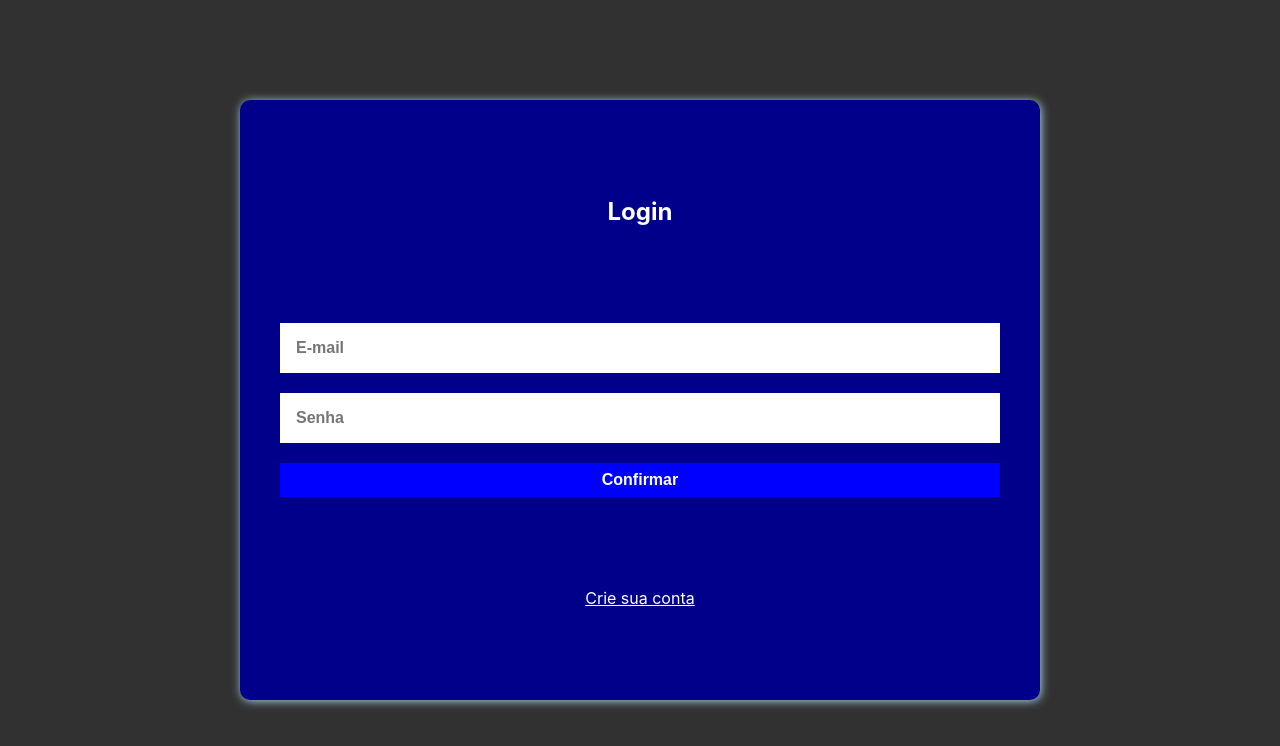
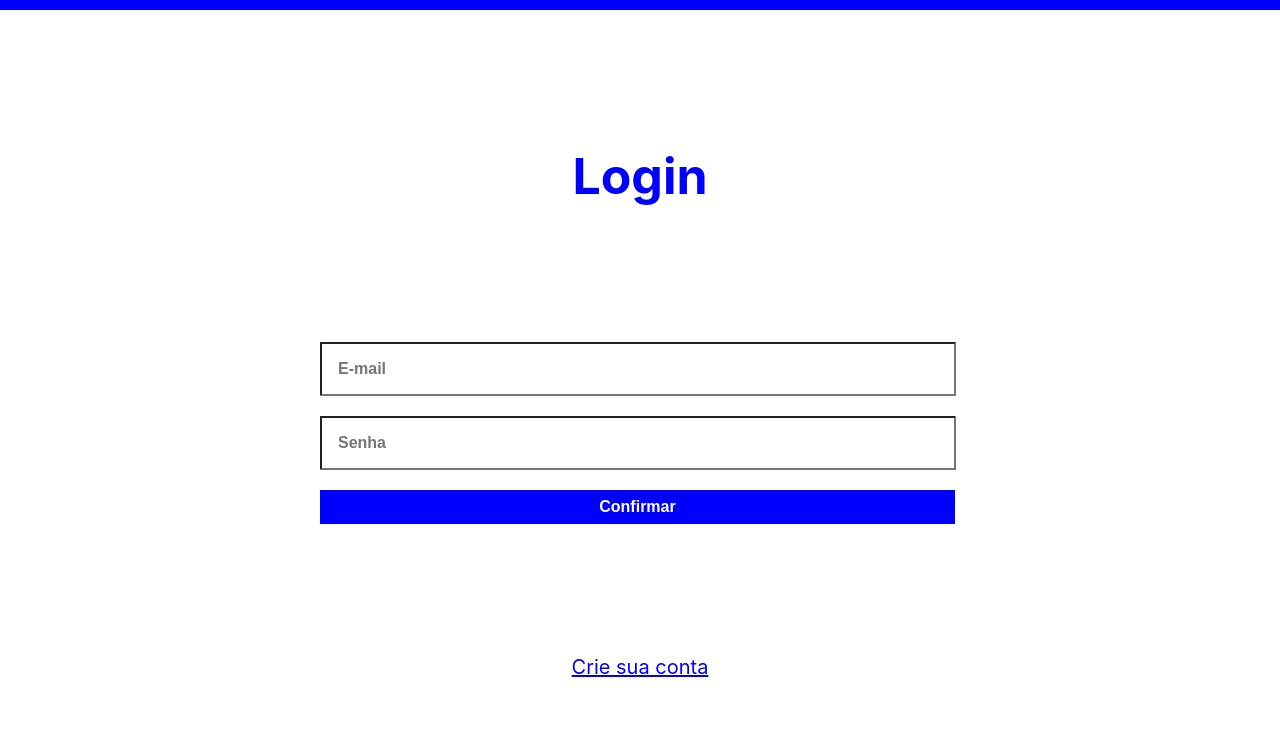
Before and after one commit to Hakai17/site_cacc, a React (Create React App) app in the folder Login-react/react/: page /login in a window 1280 px wide. Shown: the top 746 px of the page. Built offline with nearby package versions, Linux system fonts and the light colour scheme.

Commit message:
some changes on css

```diff
--- a/Login-react/react/src/index.css
+++ b/Login-react/react/src/index.css
@@ -9,5 +9,5 @@ html, body, #root, .App{
       sans-serif;
     -webkit-font-smoothing: antialiased;
     -moz-osx-font-smoothing: grayscale;
-    background-color: #313131;
+    background-color: blue;
   }
--- a/Login-react/react/src/pages/login/style.css
+++ b/Login-react/react/src/pages/login/style.css
@@ -1,30 +1,32 @@
 .login-block {
-    color: white;
-    background-color: darkblue;
-    width: 800px;
-    height: 600px;
+    color: blue;
+    background-color: white;
+    width: 100%;
+    height: 100%;
     display: flex;
     flex-direction: column;
     justify-content: space-evenly;
     align-items: center;
-    border-radius: 10px;
-    box-shadow: 1px 1px 10px lightblue;
+    margin-top: 20px;
 }
 
 .login-block h2 {
    margin: 5px;
+   color: blue;
+   font-size: 50px;
 }
 
 .form {
     display: flex;
     flex-direction: column;
-    width: 90%;
+    width: 50%;
     gap: 20px;
+    border-radius: 10px;
 }
 
 .form input {
     background-color: white;
-    border: none;
+    border-radius: 1px;
     font-size: 1em;
     padding: 1em;
     font-weight: 600;
@@ -49,6 +51,6 @@
 }
 
 .login-block a {
-    color: white;
-    font-size: 1em;
+    color: blue;
+    font-size: 20px;
 }
--- a/Login-react/react/src/pages/signup/style.css
+++ b/Login-react/react/src/pages/signup/style.css
@@ -1,16 +1,36 @@
 .register-block{
-    color: #fff;
-    background-color: darkblue;
-    width: 800px;
-    height: 600px;
+    color: blue;
+    background-color: white;
+    width: 100%;
+    height: 100%;
     display: flex;
     flex-direction: column;
     justify-content: space-evenly;
     align-items: center;
-    border-radius: 10px;
-    box-shadow: 1px 1px 10px lightblue;
+    margin-top: 20px;
 }
 
 .register-block h2{
     margin: 5px;
+    font-size: 50px;
 }
+
+.form input{
+    background-color: white;
+    border-radius: 1px;
+    font-size: 1em;
+    padding: 1em;
+    font-weight: 600;
+    width: 600px;
+    color: black;
+}
+
+.form button{
+    border: none;
+    background-color: blue;
+    color: white;
+    font-size: 1em;
+    padding: 0.5em;
+    font-weight: 600;
+    width: 635px;
+}
```
